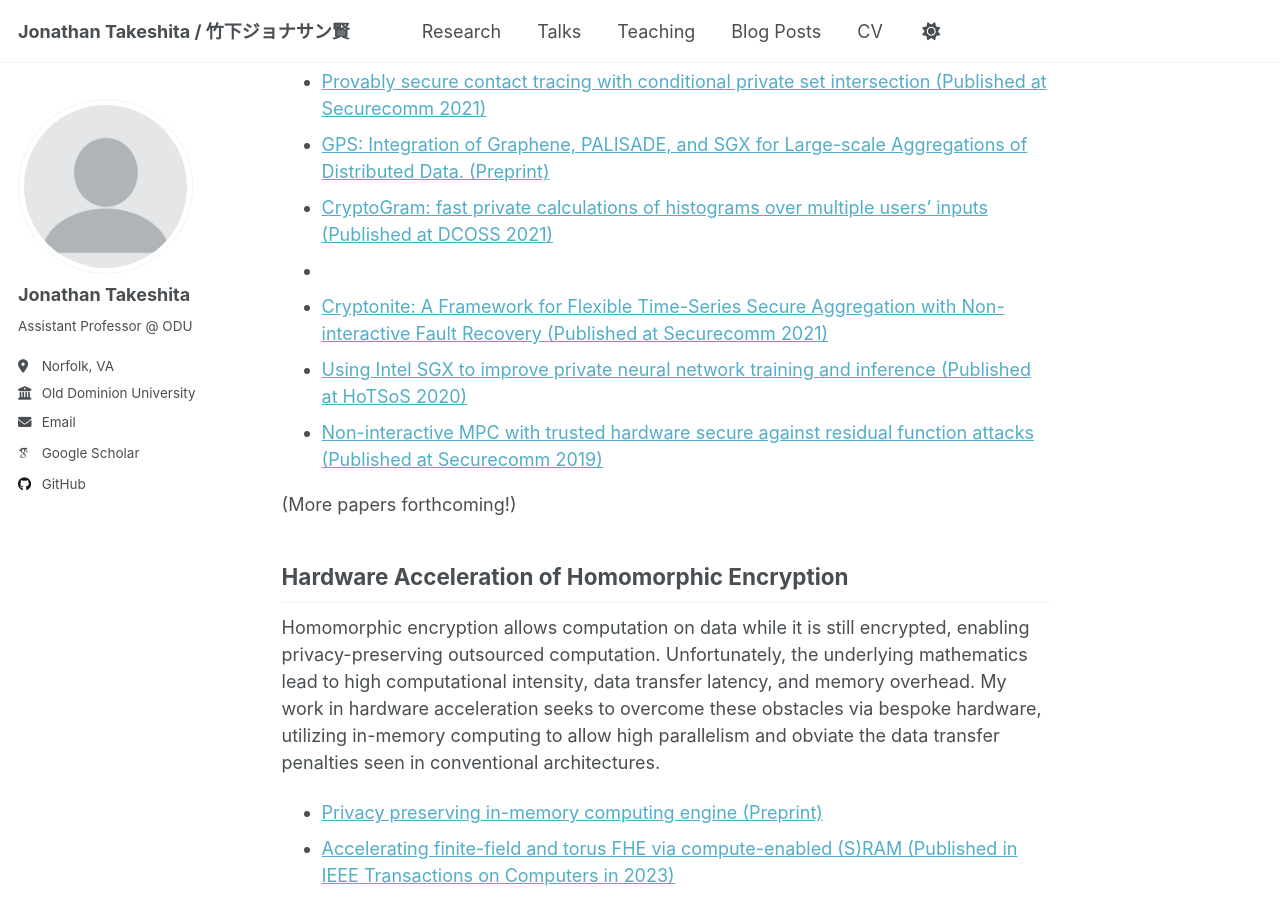
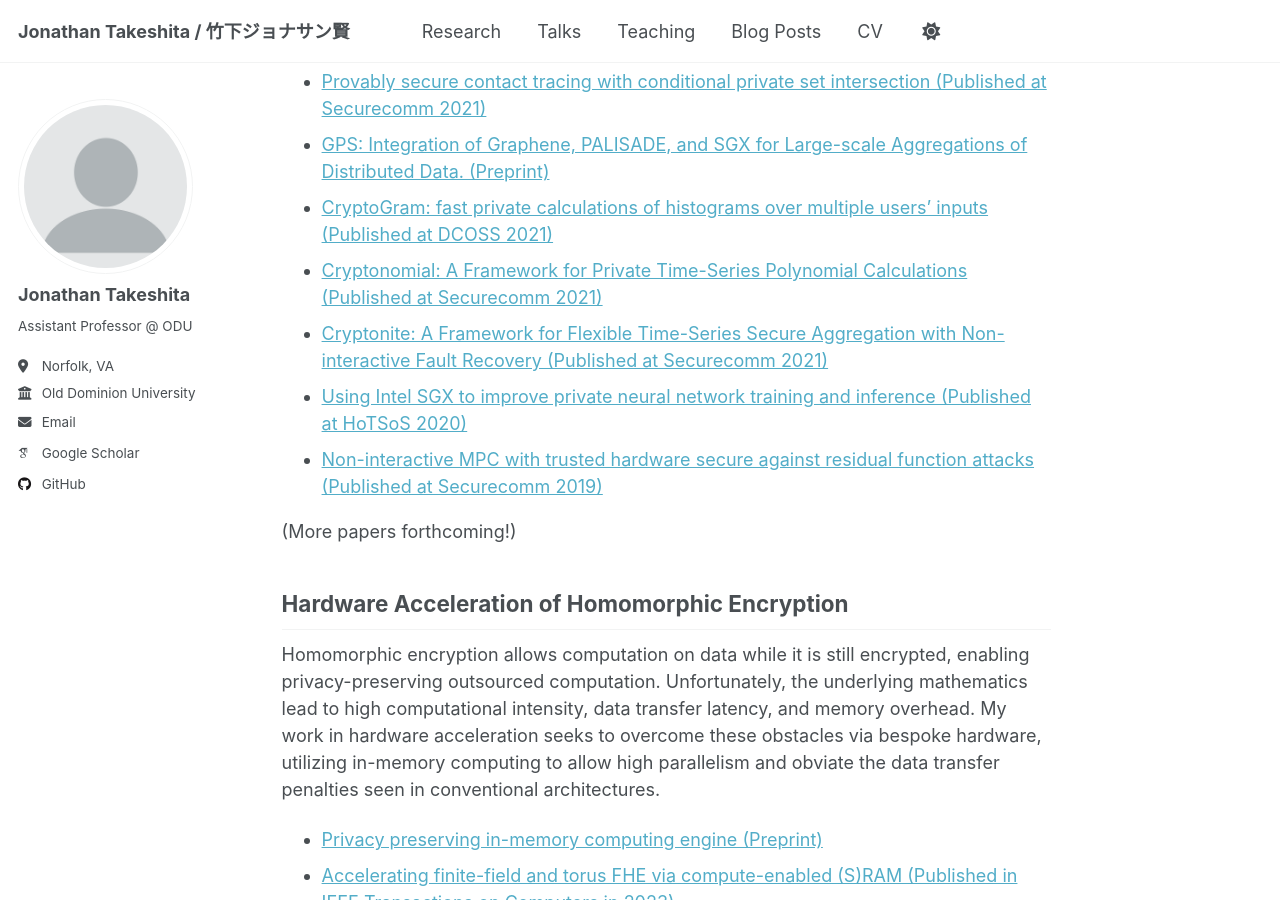
Before and after one commit to jtakeshi/jtakeshi.github.io, a Jekyll site: the page built from _pages/research.md, in a window 1280 px wide and 900 px high, scrolled down 785 px. Built offline with Jekyll 4.4.1, drawn with Linux system fonts in a browser that asks for light colours; some web fonts are replaced; a script that is not in the unit is left out.

Commit message:
Update research.md

```diff
--- a/_pages/research.md
+++ b/_pages/research.md
@@ -25,7 +25,7 @@ This work seeks to expand the scale and classes of computation that TEEs are cap
 * [Provably secure contact tracing with conditional private set intersection (Published at Securecomm 2021)](https://link.springer.com/chapter/10.1007/978-3-030-90019-9_18)
 * [GPS: Integration of Graphene, PALISADE, and SGX for Large-scale Aggregations of Distributed Data. (Preprint)](https://eprint.iacr.org/2021/1155.pdf)
 * [CryptoGram: fast private calculations of histograms over multiple users’ inputs (Published at DCOSS 2021)](https://ieeexplore.ieee.org/abstract/document/9600039/)
-* [Cryptonomial: A Framework for Private Time-Series Polynomial Calculations (Published at Securecomm 2021)]: (https://eprint.iacr.org/2021/473.pdf)
+* [Cryptonomial: A Framework for Private Time-Series Polynomial Calculations (Published at Securecomm 2021)](https://eprint.iacr.org/2021/473.pdf)
 * [Cryptonite: A Framework for Flexible Time-Series Secure Aggregation with Non-interactive Fault Recovery (Published at Securecomm 2021)](https://eprint.iacr.org/2020/1561.pdf)
 * [Using Intel SGX to improve private neural network training and inference (Published at HoTSoS 2020)](https://dl.acm.org/doi/abs/10.1145/3384217.3386399)
 * [Non-interactive MPC with trusted hardware secure against residual function attacks (Published at Securecomm 2019)](https://link.springer.com/chapter/10.1007/978-3-030-37231-6_25)
```
